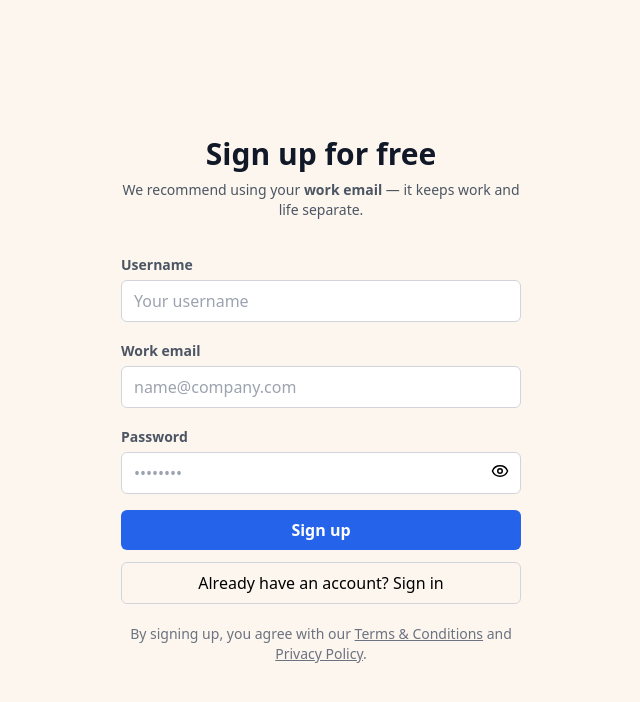
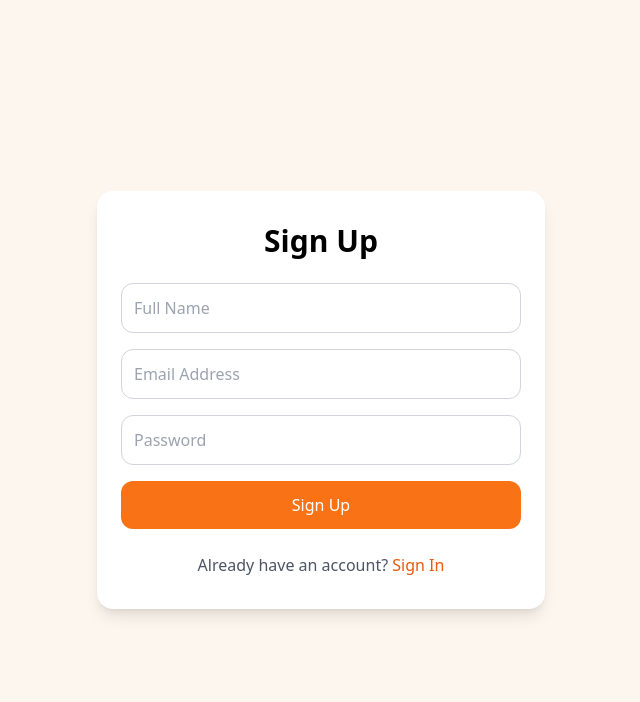
Before and after one commit to Freyvegda/Draw-app, a Next.js app in the folder apps/excelidraw-frontend/: page /signup in a window 1280 px wide. Shown: the top 702 px of the page, without its empty margins (319-959 px from the left). Built offline with nearby package versions, Linux system fonts and the light colour scheme.

Commit message:
Added create and join room logic. Draft 1 ready

```diff
--- /dev/null
+++ b/apps/excelidraw-frontend/app/room/page.tsx
@@ -0,0 +1,179 @@
+/* eslint-disable @typescript-eslint/no-explicit-any */
+"use client";
+
+import { useEffect, useState } from "react";
+import { useRouter } from "next/navigation";
+import { HTTP_BACKEND } from "@/config";
+
+export default function JoinRoomPage() {
+  const router = useRouter();
+  const [roomName, setRoomName] = useState("");
+  const [newRoomName, setNewRoomName] = useState("");
+  const [showCreateButton, setShowCreateButton] = useState(false);
+  const [showCreateInput, setShowCreateInput] = useState(false);
+  const [error, setError] = useState("");
+  const [loading, setLoading] = useState(false);
+  const [token, setToken] = useState<string | null>(null);
+  const [isClient, setIsClient] = useState(false);
+
+  // -----------------------------
+  // On mount: load token from localStorage
+  useEffect(() => {
+    setIsClient(true);
+    const t = localStorage.getItem("token");
+    setToken(t);
+  }, []);
+
+  if (!isClient) return null;
+
+  if (!token) {
+    return (
+      <div className="flex h-screen items-center justify-center text-lg">
+        Please sign in to continue.
+      </div>
+    );
+  }
+
+  // -----------------------------
+  // JOIN ROOM
+  async function handleJoinRoom() {
+    setLoading(true);
+    setError("");
+    setShowCreateButton(false);
+    setShowCreateInput(false);
+
+    try {
+      const res = await fetch(`${HTTP_BACKEND}/room/${roomName}`, {
+        headers: {
+          ...(token ? { Authorization: token } : {}),
+        },
+      });
+
+      if (res.ok) {
+        const data = await res.json();
+        const roomId = data?.room?.id;
+        if (roomId) {
+          router.push(`/canvas/${roomId}`);
+        } else {
+          setError("Room does not exist.");
+          setShowCreateButton(true);
+        }
+      } else if (res.status === 404) {
+        setError("Room does not exist.");
+        setShowCreateButton(true);
+      } else if (res.status === 401 || res.status === 403) {
+        setError("Unauthorized. Please sign in again.");
+        localStorage.removeItem("token");
+        router.push("/signin");
+      } else {
+        const errData = await res.json().catch(() => ({}));
+        throw new Error(errData?.msg || "Failed to join room");
+      }
+    } catch (err: any) {
+      console.error(err);
+      setError(err.message || "Something went wrong");
+      setShowCreateButton(true);
+    } finally {
+      setLoading(false);
+    }
+  }
+
+  // -----------------------------
+  // CREATE ROOM
+  async function handleCreateRoom() {
+    setLoading(true);
+    setError("");
+
+    try {
+      if (!newRoomName.trim()) {
+        setError("Please enter a room name");
+        setLoading(false);
+        return;
+      }
+
+      const res = await fetch(`${HTTP_BACKEND}/room/create`, {
+        method: "POST",
+        headers: {
+          "Content-Type": "application/json",
+          ...(token ? { Authorization: token } : {}),
+        },
+        body: JSON.stringify({ roomName: newRoomName }),
+      });
+
+      if (!res.ok) {
+        const errData = await res.json().catch(() => ({}));
+        throw new Error(errData?.msg || "Failed to create room");
+      }
+
+      const data = await res.json();
+      const roomId = data.roomId;
+      router.push(`/canvas/${roomId}`);
+    } catch (err: any) {
+      console.error(err);
+      setError(err.message || "Could not create room");
+    } finally {
+      setLoading(false);
+    }
+  }
+
+  // -----------------------------
+  return (
+    <div className="min-h-screen bg-[#fdf6ee] flex items-center justify-center">
+      <div className="bg-white shadow-md rounded-2xl p-8 w-full max-w-md text-center">
+        <h1 className="text-3xl font-semibold mb-6">Join a Room</h1>
+
+        {/* JOIN INPUT */}
+        <input
+          type="text"
+          placeholder="Enter room name"
+          value={roomName}
+          onChange={(e) => setRoomName(e.target.value)}
+          className="border border-gray-300 rounded-xl w-full p-3 mb-4 focus:outline-none focus:ring-2 focus:ring-orange-400"
+        />
+
+        <button
+          onClick={handleJoinRoom}
+          disabled={loading || !roomName.trim()}
+          className="bg-orange-500 text-white rounded-xl w-full py-3 hover:bg-orange-600 transition disabled:opacity-50"
+        >
+          {loading ? "Joining..." : "Join Room"}
+        </button>
+
+        {/* ERROR MESSAGE */}
+        {error && <p className="text-red-500 mt-4">{error}</p>}
+
+        {/* SHOW CREATE BUTTON IF ROOM DOESN'T EXIST */}
+        {showCreateButton && !showCreateInput && (
+          <div className="mt-6">
+            <button
+              onClick={() => setShowCreateInput(true)}
+              className="bg-green-500 text-white rounded-xl w-full py-2 hover:bg-green-600 transition"
+            >
+              Create Room
+            </button>
+          </div>
+        )}
+
+        {/* SHOW CREATE INPUT WHEN BUTTON CLICKED */}
+        {showCreateInput && (
+          <div className="mt-6">
+            <input
+              type="text"
+              placeholder="Enter new room name"
+              value={newRoomName}
+              onChange={(e) => setNewRoomName(e.target.value)}
+              className="border border-gray-300 rounded-xl w-full p-3 mb-4 focus:outline-none focus:ring-2 focus:ring-green-400"
+            />
+            <button
+              onClick={handleCreateRoom}
+              disabled={loading || !newRoomName.trim()}
+              className="bg-green-500 text-white rounded-xl w-full py-3 hover:bg-green-600 transition disabled:opacity-50"
+            >
+              {loading ? "Creating..." : "Create & Join Room"}
+            </button>
+          </div>
+        )}
+      </div>
+    </div>
+  );
+}
--- a/apps/excelidraw-frontend/components/AuthPage.tsx
+++ b/apps/excelidraw-frontend/components/AuthPage.tsx
@@ -1,121 +1,139 @@
+"use client";
 
-"use client";
 import { useRouter } from "next/navigation";
 import { useState } from "react";
-import { Eye, EyeOff } from "lucide-react";
-
 
 export function AuthPage({ isSignIn }: { isSignIn: boolean }) {
   const router = useRouter();
-  const [showPassword, setShowPassword]= useState(false)
+  const [email, setEmail] = useState("");
+  const [name, setName] = useState("");
+  const [password, setPassword] = useState("");
+  const [loading, setLoading] = useState(false);
+  const [error, setError] = useState("");
+
+  async function handleSubmit(e: React.FormEvent) {
+    e.preventDefault();
+    setError("");
+    setLoading(true);
+
+    try {
+      const endpoint = isSignIn ? "signin" : "signup";
+      const body = isSignIn
+        ? { email, password }
+        : { email, password, name };
+
+      const res = await fetch(`http://localhost:3002/${endpoint}`, {
+        method: "POST",
+        headers: { "Content-Type": "application/json" },
+        body: JSON.stringify(body),
+      });
+
+      const data = await res.json();
+
+      if (!res.ok) {
+        throw new Error(data.msg || "Failed to authenticate");
+      }
+
+      if (isSignIn) {
+        // ✅ Save JWT token
+        localStorage.setItem("token", data.msg);
+      } else {
+        // After signup, immediately sign in the user to get the token
+        const signinRes = await fetch(`http://localhost:3002/signin`, {
+          method: "POST",
+          headers: { "Content-Type": "application/json" },
+          body: JSON.stringify({ email, password }),
+        });
+        const signinData = await signinRes.json();
+        localStorage.setItem("token", signinData.msg);
+      }
+
+      // ✅ Redirect to room page
+      router.push("/room");
+    // eslint-disable-next-line @typescript-eslint/no-explicit-any
+    } catch (err: any) {
+      console.error(err);
+      setError(err.message || "Something went wrong");
+    } finally {
+      setLoading(false);
+    }
+  }
 
   return (
     <div className="min-h-screen flex flex-col items-center justify-center bg-[#fdf6ee] relative">
-      <div className="w-full max-w-md px-6 text-center">
-        {/* Title */}
-        <h1 className="text-3xl font-semibold text-gray-900 mb-2">
-          {isSignIn ? "Sign in to your account" : "Sign up for free"}
+      <div className="w-full max-w-md px-6 py-8 bg-white shadow-lg rounded-2xl text-center">
+        <h1 className="text-3xl font-semibold mb-6">
+          {isSignIn ? "Sign In" : "Sign Up"}
         </h1>
 
-        {/* Subtitle */}
-        {!isSignIn && (
-          <p className="text-gray-600 text-sm ">
-            We recommend using your <strong>work email</strong> — it keeps work and life separate.
-          </p>
-        )}
+        <form onSubmit={handleSubmit} className="flex flex-col space-y-4">
+          {!isSignIn && (
+            <input
+              type="text"
+              placeholder="Full Name"
+              value={name}
+              onChange={(e) => setName(e.target.value)}
+              className="border border-gray-300 rounded-xl p-3 focus:ring-2 focus:ring-orange-400 outline-none"
+              required
+            />
+          )}
+          <input
+            type="email"
+            placeholder="Email Address"
+            value={email}
+            onChange={(e) => setEmail(e.target.value)}
+            className="border border-gray-300 rounded-xl p-3 focus:ring-2 focus:ring-orange-400 outline-none"
+            required
+          />
+          <input
+            type="password"
+            placeholder="Password"
+            value={password}
+            onChange={(e) => setPassword(e.target.value)}
+            className="border border-gray-300 rounded-xl p-3 focus:ring-2 focus:ring-orange-400 outline-none"
+            required
+          />
 
-        {/* Form */}
-        <form
-          onSubmit={(e) => {
-            e.preventDefault();
-            console.log(isSignIn ? "Signing in..." : "Signing up...");
-          }}
-          className="flex flex-col items-center gap-4 mt-8"
-        >
-          {/* Username field for signup only */}
-          {!isSignIn && (
-            <div className="w-full text-left">
-              <label htmlFor="username" className="text-sm text-gray-600 font-bold">
-                Username
-              </label>
-              <input
-                id="username"
-                type="text"
-                placeholder="Your username"
-                required
-                className="w-full mt-1 px-3 py-2 border border-gray-300 rounded-md focus:outline-none focus:ring-2 focus:ring-blue-500"
-              />
-            </div>
-          )}
-
-          {/* Email field */}
-          <div className="w-full text-left">
-            <label htmlFor="email" className="text-sm text-gray-600 font-bold">
-              Work email
-            </label>
-            <input
-              id="email"
-              type="email"
-              placeholder="name@company.com"
-              required
-              className="w-full mt-1 px-3 py-2 border border-gray-300 rounded-md focus:outline-none focus:ring-2 focus:ring-blue-500"
-            />
-          </div>
-
-          {/* Password field */}
-          <div className="w-full text-left relative">
-            <label htmlFor="password" className="text-sm text-gray-600 font-bold">
-              Password
-            </label>
-            <input
-              id="password"
-              type= {showPassword? "password": "text"}
-              placeholder="••••••••"
-              required
-              className="w-full mt-1 px-3 py-2 border border-gray-300 rounded-md focus:outline-none focus:ring-2 focus:ring-blue-500"
-            />
-            <button
-              type = "button"
-              onClick={()=>setShowPassword(!showPassword)}
-              className="absolute pt-6 inset-y-0 right-3 flex items-center text-black hover:text-gray-700 focus:outline-none"
-            >
-              {showPassword ? <EyeOff size={18} /> : <Eye size={18} />}
-            </button>
-          </div>
-
-          {/* Continue Button */}
           <button
             type="submit"
-            className="w-full py-2 bg-blue-600 text-white font-semibold rounded-md hover:bg-blue-700 transition"
+            disabled={loading}
+            className="bg-orange-500 text-white py-3 rounded-xl hover:bg-orange-600 transition disabled:opacity-50"
           >
-            {isSignIn ? "Sign in" : "Sign up"}
+            {loading
+              ? isSignIn
+                ? "Signing in..."
+                : "Signing up..."
+              : isSignIn
+              ? "Sign In"
+              : "Sign Up"}
           </button>
         </form>
 
-        {/* Switch Button using router */}
-        <button
-          onClick={() => router.push(isSignIn ? "/signup" : "/signin")}
-          className="w-full mt-3 py-2 border border-gray-300 rounded-md hover:bg-gray-100 transition text-md font-medium"
-        >
-          {isSignIn
-            ? "Don't have an account? Sign up"
-            : "Already have an account? Sign in"}
-        </button>
+        {error && <p className="text-red-500 mt-4">{error}</p>}
 
-        {/* Bottom Text */}
-        {!isSignIn && (
-          <p className="text-sm text-gray-500 mt-5">
-            By signing up, you agree with our{" "}
-            <a href="#" className="underline hover:text-gray-600">
-              Terms & Conditions
-            </a>{" "}
-            and{" "}
-            <a href="#" className="underline hover:text-gray-600">
-              Privacy Policy
-            </a>
-            .
-          </p>
-        )}
+        <div className="mt-6 text-gray-600">
+          {isSignIn ? (
+            <p>
+              Don’t have an account?{" "}
+              <span
+                onClick={() => router.push("/signup")}
+                className="text-orange-600 hover:underline cursor-pointer"
+              >
+                Sign Up
+              </span>
+            </p>
+          ) : (
+            <p>
+              Already have an account?{" "}
+              <span
+                onClick={() => router.push("/signin")}
+                className="text-orange-600 hover:underline cursor-pointer"
+              >
+                Sign In
+              </span>
+            </p>
+          )}
+        </div>
       </div>
     </div>
   );
```
Also changed, not shown: apps/excelidraw-frontend/app/canvas/[roomId]/page.tsx (+12 -8 lines), apps/excelidraw-frontend/components/RoomCanvas.tsx (+42 -8 lines), apps/excelidraw-frontend/draw/index.ts (+108 -85 lines), 2 other files (tests, documents, lock files or other folders).
